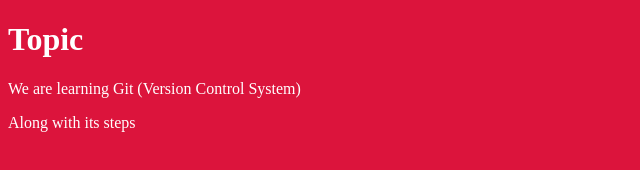
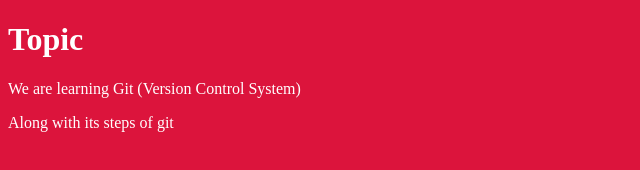
Before and after one commit to naseer943/learninggit, a plain HTML site: page index.html in a window 1280 px wide. Shown: the full height of the page, 0-640 px from the left. Drawn offline with Linux system fonts and the light colour scheme.

Commit message:
Now ready to commit

```diff
--- a/index.html
+++ b/index.html
@@ -10,7 +10,7 @@
 
     <h1>Topic</h1>
     <p>We are learning Git (Version Control System)</p>
-    <p>Along with its steps</p>
+    <p>Along with its steps of git</p>
 
 </body>
 </html>
```
